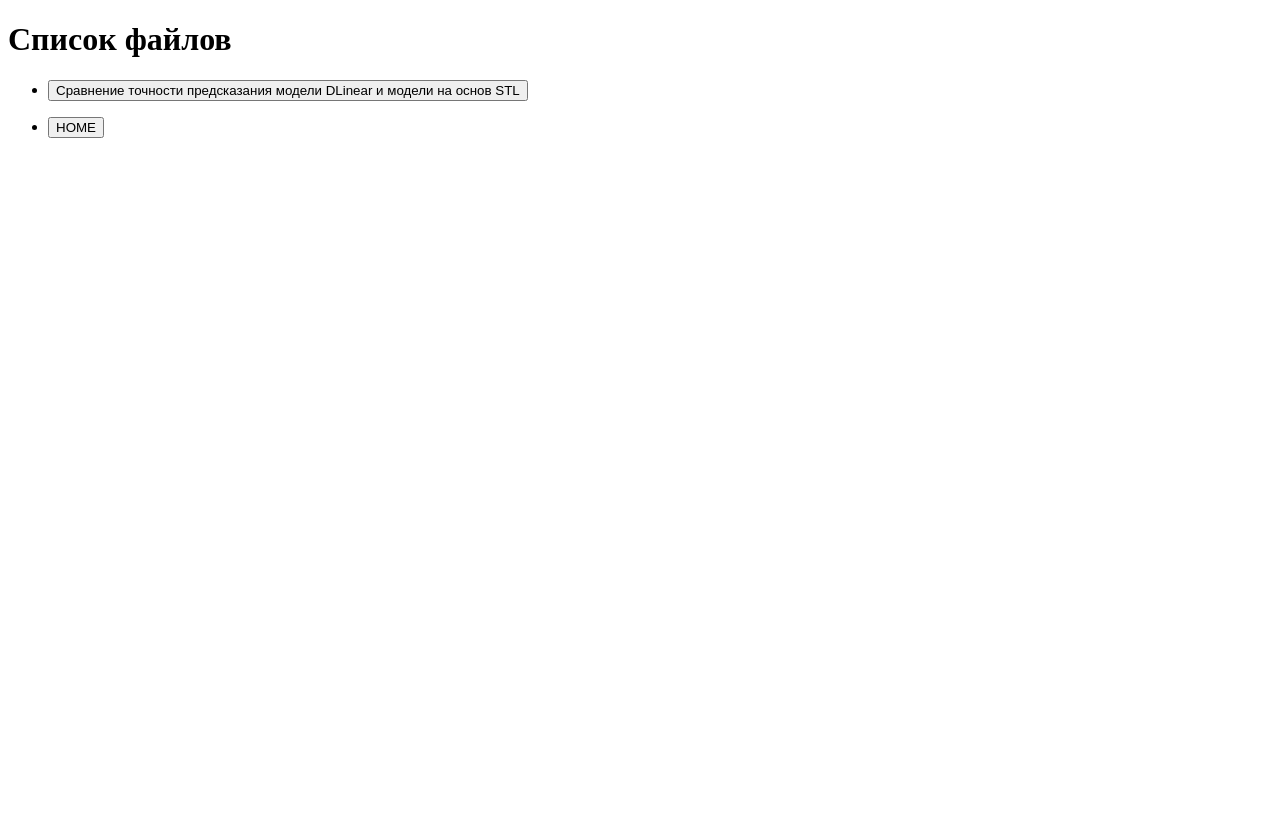
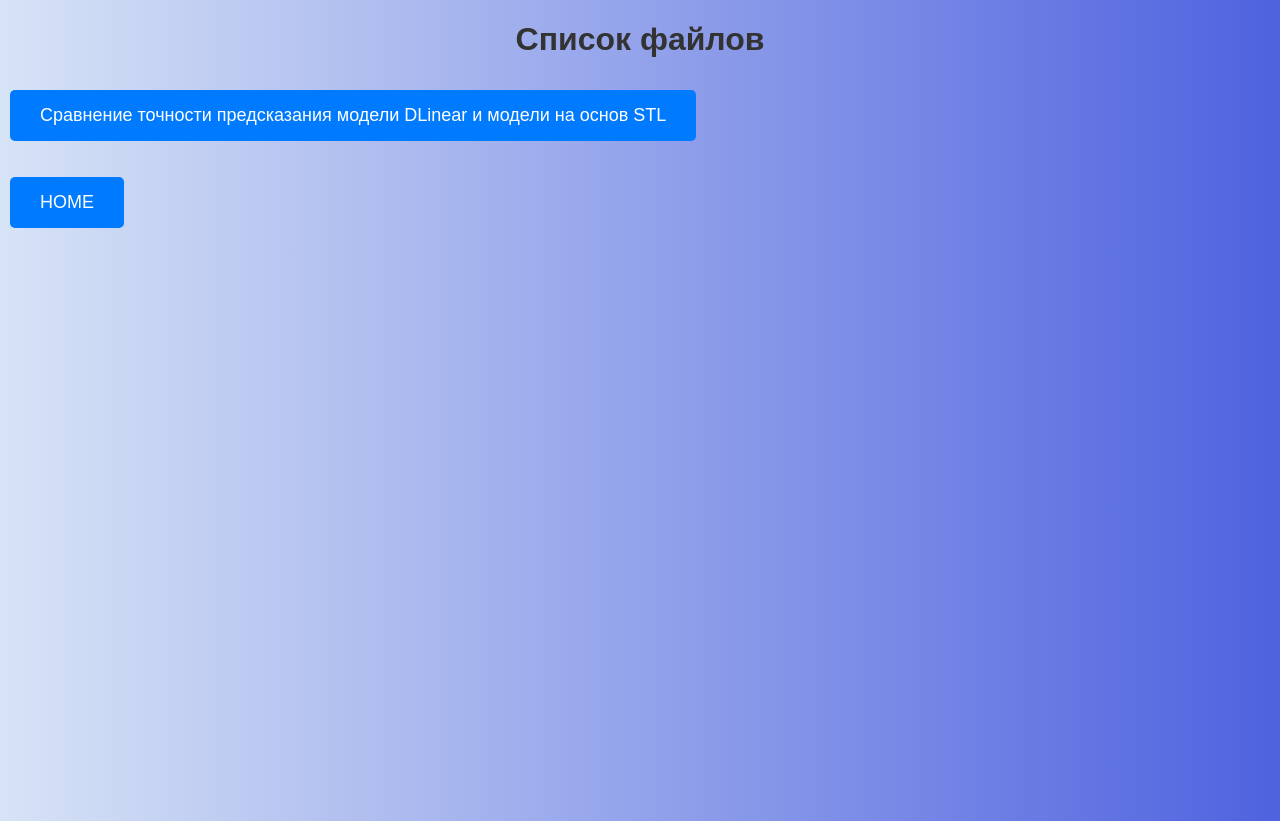
Before and after one commit to NovokshanovE/ReportList_DjangoProject, a Django app: page / in a window 1280 px wide. Before the commit the page ends 138 px from the top, so only its background shows below. Run offline with Django 5.2, Linux system fonts and the light colour scheme; data comes from the database, SQL or seed files in the repository.

Commit message:
дизайн стиль

```diff
--- a/mysite/mysite/settings.py
+++ b/mysite/mysite/settings.py
@@ -119,7 +119,10 @@ USE_TZ = True
 # Static files (CSS, JavaScript, Images)
 # https://docs.djangoproject.com/en/5.0/howto/static-files/
 
-STATIC_URL = 'static/'
+STATIC_URL = '/static/'
+STATICFILES_DIRS = [
+    BASE_DIR / "static",
+]
 
 # Default primary key field type
 # https://docs.djangoproject.com/en/5.0/ref/settings/#default-auto-field
--- /dev/null
+++ b/mysite/static/textfiles/styles.css
@@ -0,0 +1,62 @@
+/* Основные стили */
+body {
+    font-family: Arial, sans-serif;
+    background: linear-gradient(to right, #d7e3f6, #4f62df); /* Градиентный фон */
+    margin: 0;
+    padding: 0;
+    /* display: flex;
+    justify-content: center;
+    align-items: center; */
+    height: 100vh;
+}
+
+/* .container {
+    text-align: center;
+} */
+
+/* Стили для кнопок */
+.custom-button {
+    font-size: 18px; /* Увеличенный размер текста */
+    padding: 15px 30px; /* Увеличенные отступы */
+    margin: 10px;
+    border: none;
+    border-radius: 5px;
+    background-color: #007BFF;
+    color: white;
+    cursor: pointer;
+    transition: background-color 0.3s, transform 0.3s;
+}
+
+.custom-button:hover {
+    background-color: #0056b3;
+    transform: scale(1.05); /* Легкое увеличение при наведении */
+}
+/* Стили для заголовка */
+h1 {
+    text-align: center;
+    color: #333;
+}
+
+/* Стили для списка файлов */
+.file-list {
+    list-style: none;
+    padding: 0;
+}
+
+/* .file-item {
+    margin: 10px 0;
+    padding: 10px;
+    background-color: #e9e9e9;
+    border-radius: 5px;
+    transition: background-color 0.3s;
+} */
+
+.file-item a {
+    text-decoration: none;
+    color: #007BFF;
+    font-weight: bold;
+}
+
+.file-item:hover {
+    background-color: #d4d4d4;
+}
--- a/mysite/textfiles/templates/textfiles/file_detail.html
+++ b/mysite/textfiles/templates/textfiles/file_detail.html
@@ -1,10 +1,12 @@
 <!DOCTYPE html>
 <html>
 <head>
+    {% load static %}
     <title>{{ file.title }}</title>
     <script src="https://polyfill.io/v3/polyfill.min.js?features=es6"></script>
     {% comment %} <script id="MathJax-script" async src="https://cdn.jsdelivr.net/npm/mathjax@3/es5/tex-mml-chtml.js"></script> {% endcomment %}
     <script id="MathJax-script" async src="https://cdn.jsdelivr.net/npm/mathjax@3/es5/tex-mml-chtml.js"></script>
+    <link rel="stylesheet" type="text/css" href="{% static 'textfiles/style_file_view.css' %}">
 </head>
 <body>
     <h1>Раздел: {{ file.title }}</h1>
@@ -28,7 +30,7 @@
 
 
 
-    <a href="{% url 'home_view' %}">На главную</a>
+    <a href="{% url 'home_view' %}"><button  class="custom-button">На главную</button></a>
 
 
 
--- a/mysite/textfiles/templates/textfiles/home.html
+++ b/mysite/textfiles/templates/textfiles/home.html
@@ -1,15 +1,18 @@
 <!DOCTYPE html>
 <html>
 <head>
+    {% load static %}
     <title>Список файлов</title>
+    <link rel="stylesheet" type="text/css" href="{% static 'textfiles/styles.css' %}">
+
 </head>
 <body>
     <h1>Список файлов</h1>
-    <ul>
+    <ul  class="file-list">
         {% for file in files %}
-            <li>
+            <li class="file-item">
                 {% comment %} <h2>{{ file.title }}</h2> {% endcomment %}
-                <a href="{% url 'file_detail' file.file_id %}"><button>{{ file.title }}</button></a>
+                <a href="{% url 'file_detail' file.file_id %}"><button class="custom-button">{{ file.title }}</button></a>
                 <p></p>
                 {% comment %} <div>   </div> {% endcomment %}
             </li>
```
Also changed, not shown: mysite/static/textfiles/style_file_view.css (added, +62 -0 lines).
